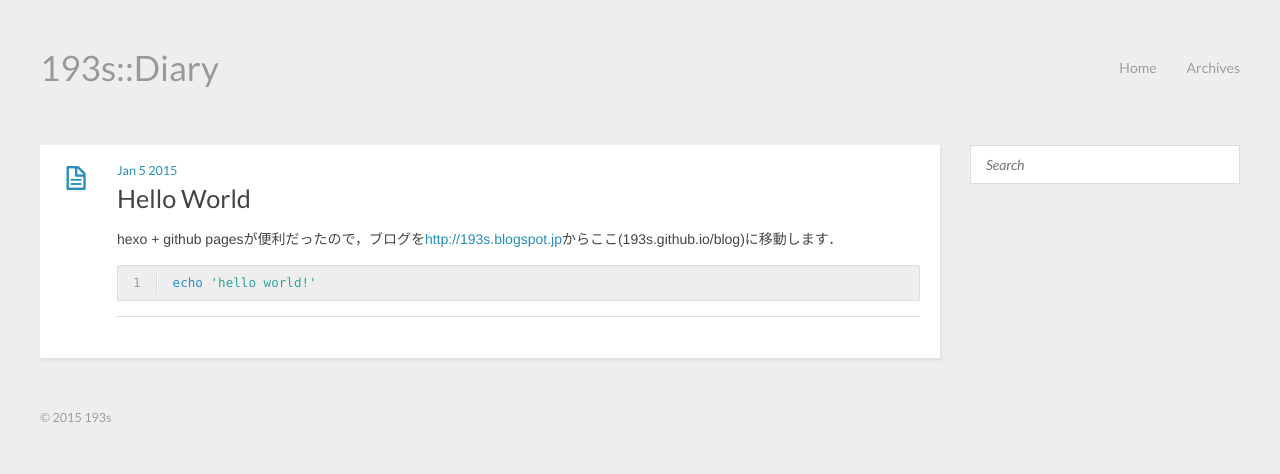
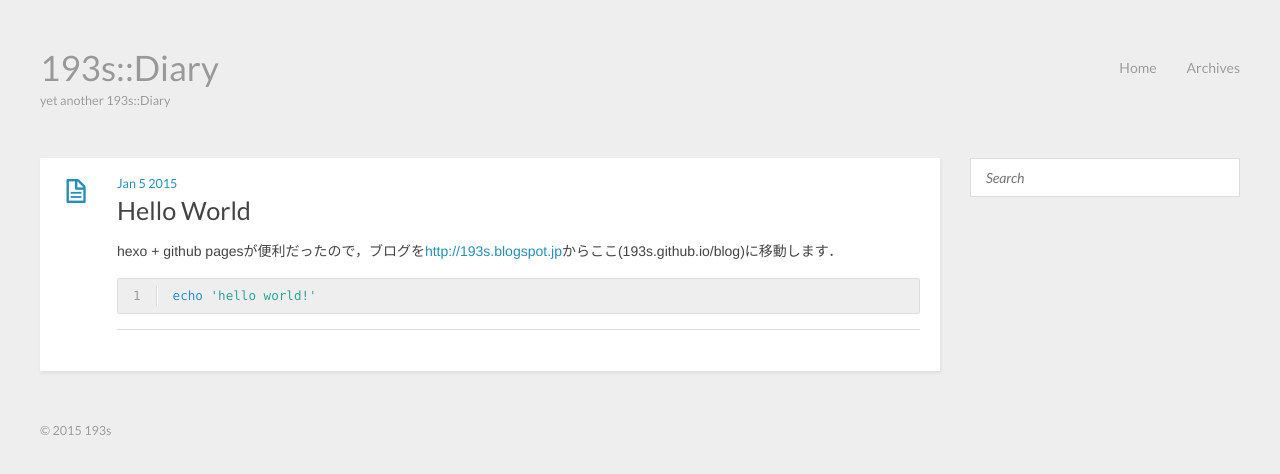
Before and after one commit to 193s/blog, a plain HTML site: page index.html in a window 1280 px wide. Drawn offline with nearby package versions, Linux system fonts and the light colour scheme.

Commit message:
Site updated: 2015-01-06 09:03:09

```diff
--- a/index.html
+++ b/index.html
@@ -5,6 +5,8 @@
 
   <title>193s::Diary</title>
   <meta name="author" content="193s">
+
+  <meta name="description" content="193s">
 
 
   <meta name="viewport" content="width=device-width, initial-scale=1, maximum-scale=1">
@@ -28,7 +30,7 @@
 <body>
   <header id="header" class="inner"><div class="alignleft">
   <h1><a href="/blog/">193s::Diary</a></h1>
-  <h2><a href="/blog/"></a></h2>
+  <h2><a href="/blog/">yet another 193s::Diary</a></h2>
 </div>
 <nav id="main-nav" class="alignright">
   <ul>
```
Also changed, not shown: 2015/01/05/Hello-World/index.html (+2 -3 lines), archives/2015/01/index.html (+3 -1 lines), archives/2015/index.html (+3 -1 lines), archives/index.html (+3 -1 lines).
